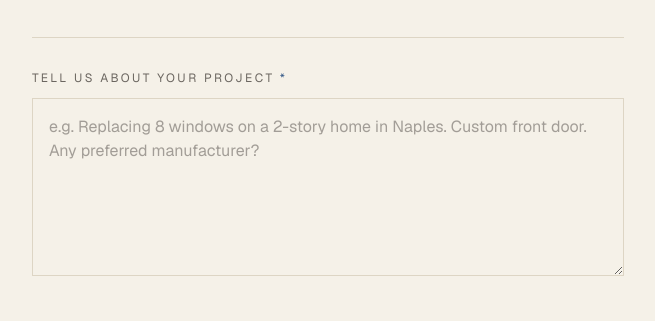
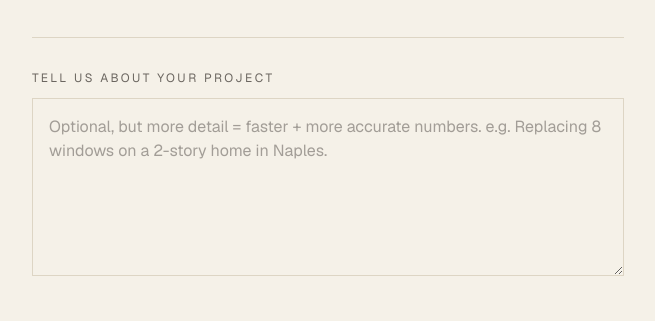
Before and after one commit to VLona/engler-window-door, a Next.js app: page /quote in a window 1280 px wide. Shown: the part 819-1140 px from the top of the page, without its empty margins (312-967 px from the left). Built offline with nearby package versions, Linux system fonts and the light colour scheme.

Commit message:
make project textarea optional too

```diff
--- a/app/components/QuoteForm.tsx
+++ b/app/components/QuoteForm.tsx
@@ -101,16 +101,14 @@ function QuoteFormInner() {
           className="mb-3 block text-xs uppercase tracking-[0.2em] text-muted"
         >
           Tell us about your project
-          <span className="text-accent"> *</span>
         </label>
         <textarea
           id="project"
           name="project"
-          required
           rows={6}
           value={project}
           onChange={(e) => setProject(e.target.value)}
-          placeholder="e.g. Replacing 8 windows on a 2-story home in Naples. Custom front door. Any preferred manufacturer?"
+          placeholder="Optional, but more detail = faster + more accurate numbers. e.g. Replacing 8 windows on a 2-story home in Naples."
           className="w-full border border-line bg-transparent p-4 text-foreground placeholder:text-muted/60 transition-colors focus:border-accent focus:outline-none"
         />
       </div>
```
